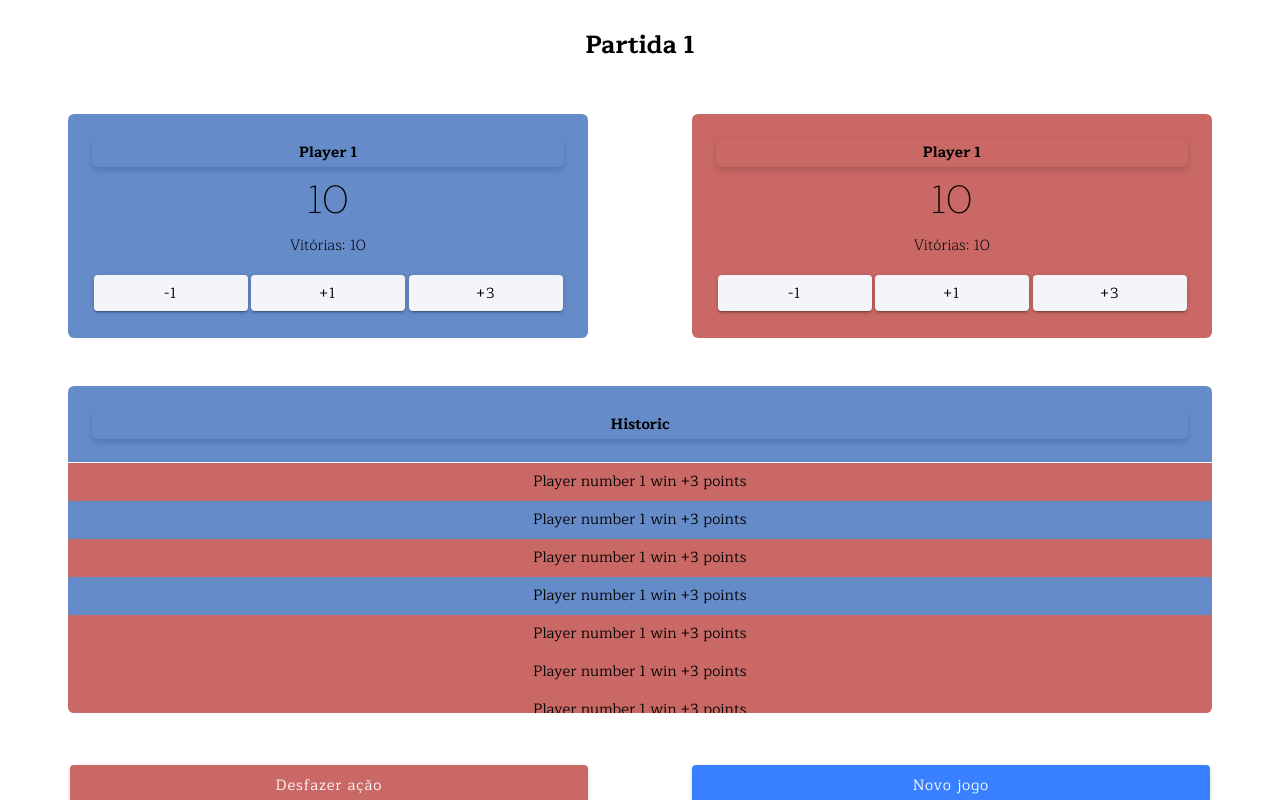
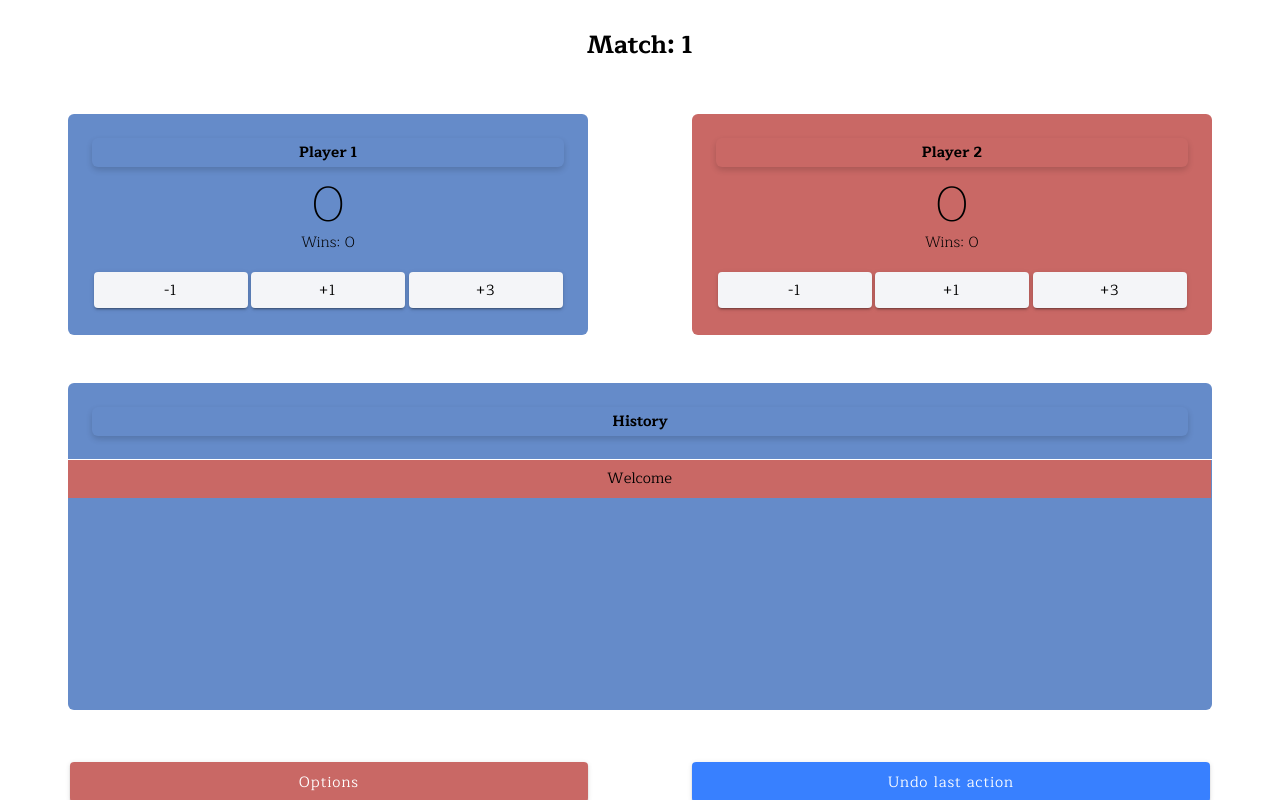
Before and after one commit to brunohbm/study-ionic-5-react-marca-tento, a React (Create React App) app: page /home in a window 1280 px wide. Built offline with nearby package versions, Linux system fonts and the light colour scheme.

Commit message:
History and language logic.

```diff
--- a/src/pages/Home.tsx
+++ b/src/pages/Home.tsx
@@ -5,50 +5,109 @@ import {
   IonList,
   IonButton,
   IonContent,
+  IonActionSheet,
 } from '@ionic/react';
-import React from 'react';
+import React, { useState, useEffect } from 'react';
 
 interface historicItem {
+  player: string;
   color: string;
   text: string;
 }
 
-const ScoreBoard: React.FC = () => (
+const saveLanguageOnStorage = (language: string) => {
+  localStorage.setItem('lenguage', language);
+}
+
+const portugueseTexts = {
+  wins: 'Vitórias',
+  match: 'Partida',
+  player: 'Jogador',
+  history: 'Histórico',
+  options: 'Opções',
+  welcome: 'Bem vindo',
+  less1: 'perdeu 1 ponto',
+  more1: 'ganhou 1 ponto',
+  more3: 'ganhou 3 pontos',
+  restartGame: 'Zerar partidas',
+  winsMatch: 'ganhou uma partida',
+  lostMatch: 'perdeu uma partida',
+  undoAction: 'Desfazer ação',
+  changeLanguage: 'Mudar idioma para inglês',
+};
+
+const englishTexts = {
+  wins: 'Wins',
+  match: 'Match',
+  player: "Player",
+  history: 'History',
+  options: 'Options',
+  restartGame: 'Restart matchs',
+  welcome: 'Welcome',
+  less1: 'lost 1 point',
+  more1: 'wins 1 point',
+  more3: 'wins 3 points',
+  winsMatch: 'wins a mach',
+  lostMatch: 'lost a mach',
+  undoAction: 'Undo last action',
+  changeLanguage: 'Change language to portuguese'
+};
+
+let pointsHistory = [{
+  blue: {
+    points: 0,
+    wins: 0,
+  },
+  red: {
+    points: 0,
+    wins: 0,
+  }
+}];
+
+const ScoreBoard: React.StatelessComponent<{
+  points: number;
+  victoryText: string;
+  victoriesAmount: number;
+  initialInputValue: string;
+  onChangePoint: Function;
+}> = props => (
   <IonCol>
     <IonRow>
       <IonCol className="score-name">
-        Player 1
+        {props.initialInputValue}
       </IonCol>
     </IonRow>
     <IonRow>
       <IonCol className="main-score">
-        10
+        {props.points}
       </IonCol>
     </IonRow>
     <IonRow>
       <IonCol className="victories">
-        Vitórias: 10
+        {props.victoryText}
+        {': '}
+        {props.victoriesAmount}
       </IonCol>
     </IonRow>
     <IonRow>
       <IonCol className="buttons">
         <IonRow>
           <IonCol size="4">
-            <IonButton expand="block" color="light">
+            <IonButton onClick={() => { props.onChangePoint(1, 'less'); }} expand="block" color="light">
               <span className="button-text">
                 -1
               </span>
             </IonButton>
           </IonCol>
           <IonCol size="4">
-            <IonButton expand="block" color="light">
+            <IonButton onClick={() => { props.onChangePoint(1, 'more'); }} expand="block" color="light">
               <span className="button-text">
                 +1
               </span>
             </IonButton>
           </IonCol>
           <IonCol size="4">
-            <IonButton expand="block" color="light">
+            <IonButton onClick={() => { props.onChangePoint(3, 'more'); }} expand="block" color="light">
               <span className="button-text">
                 +3
               </span>
@@ -62,11 +121,12 @@ const ScoreBoard: React.FC = () => (
 
 const Historic: React.FunctionComponent<{
   items: Array<historicItem>;
+  title: string;
 }> = props => (
     <IonCol className="historic-wrapper">
       <IonRow className="header">
         <IonCol className="historic-title">
-        Historic
+        {props.title}
         </IonCol>
       </IonRow>
       <IonRow className="body">
@@ -75,7 +135,7 @@ const Historic: React.FunctionComponent<{
           <IonList>
             {
               props.items.map((item: historicItem) => (
-                <div className={`${item.color}-item`}>
+                <div key={Math.random()} className={`${item.color}-item`}>
                   {item.text}
                 </div>
               ))
@@ -89,92 +149,189 @@ const Historic: React.FunctionComponent<{
   );
 
 const Home: React.FC = () => {
+  const [match, setMatch] = useState(1);
+  const [texts, setTexts] = useState(portugueseTexts);
+  const [names, setNames] = useState({ blue: 'player', red: 'player' });
+  const [playesData, setPlayersData] = useState({
+    blue: {
+      points: 0,
+      wins: 0,
+    },
+    red: {
+      points: 0,
+      wins: 0,
+    }
+  });
+  const [showActionSheet, setShowActionSheet] = useState(false);
+  const [history, setHistory] = useState([{ text: 'welcome', color: 'red', player: '' }]);
+  const [lenguageActive, setLenguageActive] = useState(localStorage.getItem('lenguage') || navigator.language);
+
+  useEffect(() => {
+    saveLanguageOnStorage(lenguageActive);
+    if(lenguageActive === 'pt-BR') {
+      setTexts(portugueseTexts);
+    } else {
+      setTexts(englishTexts);
+    }
+  }, [lenguageActive])
+
+  const executeAction = (value: number, action: string, team: string) => {
+    const pl: any = {
+      blue: {
+        points: playesData.blue.points,
+        wins: playesData.blue.wins,
+      },
+      red: {
+        points: playesData.red.points,
+        wins: playesData.red.wins,
+      }
+    }
+    const newHistory = [
+      { text: `${action}${value || ''}`, color: team, player: team },
+      ...history,
+    ];
+
+    if(action === 'more' && (pl[team].points + value) > 11) {
+      executeAction(0, 'winsMatch', team);
+      return;
+    }
+
+    if(action === 'less' && pl[team].points > 0) {
+        pl[team].points -= value;
+        pointsHistory.push(pl);
+        setHistory(newHistory);
+        setPlayersData(pl);
+    }
+    if(action === 'more' && pl[team].points < 11) {
+      pl[team].points += value;
+      pointsHistory.push(pl);
+      setHistory(newHistory);
+      setPlayersData(pl);
+    }
+    if(action === 'winsMatch') {
+      pl.blue.points = 0;
+      pl.red.points = 0;
+      pl[team].wins += 1;
+      pointsHistory.push(pl);
+      setMatch(match + 1);
+      setHistory(newHistory);
+      setPlayersData(pl);
+    }
+  }
+
+  const changeLanguage = () => {
+    if(lenguageActive === 'pt-BR') {
+      setLenguageActive('en-US');
+      return;
+    }
+    setLenguageActive('pt-BR');
+  }
+
+  const restartGame = () => {
+    setMatch(1);
+    setPlayersData({
+      blue: {
+        points: 0,
+        wins: 0,
+      },
+      red: {
+        points: 0,
+        wins: 0,
+      }
+    });
+    setHistory([{ text: 'welcome', color: 'red', player: '' }]);
+  }
+
+  const undoAction = () => {
+    if(pointsHistory.length === 1) return;
+    if(history[0].text === 'winsMatch') {
+      setMatch(match - 1);
+    }
+    setPlayersData(pointsHistory[pointsHistory.length - 2]);
+    setHistory(history.slice(1, history.length));
+    pointsHistory = pointsHistory.slice(0, pointsHistory.length - 1);
+  }
+
   return (
     <IonPage>
       <IonContent>
         <IonRow className="title">
-          <IonCol>Partida 1</IonCol>
+          <IonCol>
+            {texts.match}
+            {': '}
+            {match}
+          </IonCol>
         </IonRow>
         <IonRow className="scoreboards">
           <IonCol size="6">
             <IonRow className="blue-wrapper">
-                <ScoreBoard />
+                <ScoreBoard
+                  points={playesData.blue.points}
+                  victoryText={texts.wins}
+                  victoriesAmount={playesData.blue.wins}
+                  initialInputValue={`${texts.player} 1`}
+                  onChangePoint={(amount: number, action: string) => { executeAction(amount, action, 'blue'); }}
+                />
             </IonRow>
           </IonCol>
           <IonCol size="6">
               <IonRow className="red-wrapper">
-                <ScoreBoard />
+                <ScoreBoard
+                  points={playesData.red.points}
+                  victoryText={texts.wins}
+                  victoriesAmount={playesData.red.wins}
+                  initialInputValue={`${texts.player} 2`}
+                  onChangePoint={(amount: number, action: string) => { executeAction(amount, action, 'red'); }}
+                />
               </IonRow>
           </IonCol>
         </IonRow>
         <IonRow>
-          <Historic items={[
-            {
-              text: 'Player number 1 win +3 points',
-              color: 'red',
-            },
-            {
-              text: 'Player number 1 win +3 points',
-              color: 'blue',
-            },
-            {
-              text: 'Player number 1 win +3 points',
-              color: 'red',
-            },
-            {
-              text: 'Player number 1 win +3 points',
-              color: 'blue',
-            },
-            {
-              text: 'Player number 1 win +3 points',
-              color: 'red',
-            },
-            {
-              text: 'Player number 1 win +3 points',
-              color: 'red',
-            },
-            {
-              text: 'Player number 1 win +3 points',
-              color: 'red',
-            },
-            {
-              text: 'Player number 1 win +3 points',
-              color: 'red',
-            },
-            {
-              text: 'Player number 1 win +3 points',
-              color: 'red',
-            },
-            {
-              text: 'Player number 1 win +3 points',
-              color: 'red',
-            },
-            {
-              text: 'Player number 1 win +3 points',
-              color: 'red',
-            },
-            {
-              text: 'Player number 1 win +3 points',
-              color: 'red',
-            },
-            {
-              text: 'Player number 1 win +3 points',
-              color: 'red',
-            },
-          ]} />
+          <Historic
+            title={texts.history}
+            items={history.map((item: historicItem) => {
+              const txt: any = texts;
+              const nm: any = names;
+              let text = (nm[item.player] || '');
+              if (txt[nm[item.player]]) {
+                text = `${txt[nm[item.player]]} ${item.color === 'blue' ? 1 : 2}`
+              }
+              return ({ ...item, text: `${text} ${txt[item.text]}` });
+            })}
+          />
         </IonRow>
         <IonRow className="bottom-buttons">
           <IonCol>
-          <IonButton color="danger" expand="block">
+          <IonButton
+            color="danger"
+            expand="block"
+            onClick={() => setShowActionSheet(true)}
+          >
               <span className="white-text-button">
-                Desfazer ação
+                {texts.options}
               </span>
             </IonButton>
+            <IonActionSheet
+              isOpen={showActionSheet}
+              onDidDismiss={() => setShowActionSheet(false)}
+              buttons={[{
+                text: texts.restartGame,
+                role: 'destructive',
+                handler: restartGame,
+              }, {
+                text: texts.changeLanguage,
+                handler: changeLanguage,
+              }
+            ]}
+            />
           </IonCol>
           <IonCol>
-          <IonButton expand="block">
+          <IonButton
+            onClick={undoAction}
+            expand="block"
+          >
             <span className="white-text-button">
-              Novo jogo
+              {texts.undoAction}
             </span>
             </IonButton>
           </IonCol>
--- a/src/theme/index.css
+++ b/src/theme/index.css
@@ -58,7 +58,9 @@ body {
 }
 
 .scoreboards .main-score {
-    font-size: 40px;
+    font-size: 50px;
+    line-height: 50px;
+    padding-top: 13px;
     font-weight: 200;
     color: var(--ion-background-color);
 }
@@ -186,3 +188,8 @@ ion-list {
     font-family: 'Maitree';
     color: var(--ion-background-color);
 }
+
+.action-sheet-button-inner.sc-ion-action-sheet-md,
+.action-sheet-button-inner.sc-ion-action-sheet-ios {
+    font-family: 'Maitree';
+}
```
Also changed, not shown: src/theme/variables.css (+10 -10 lines).
